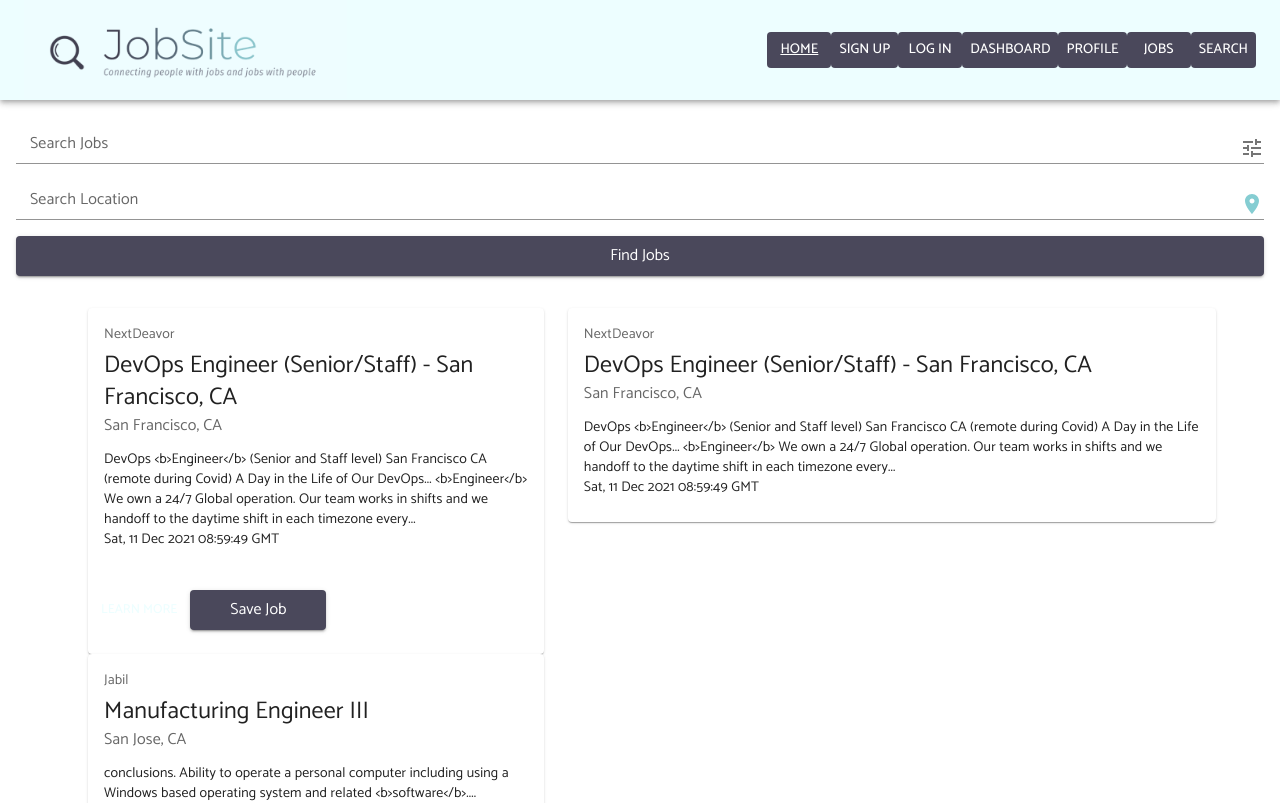
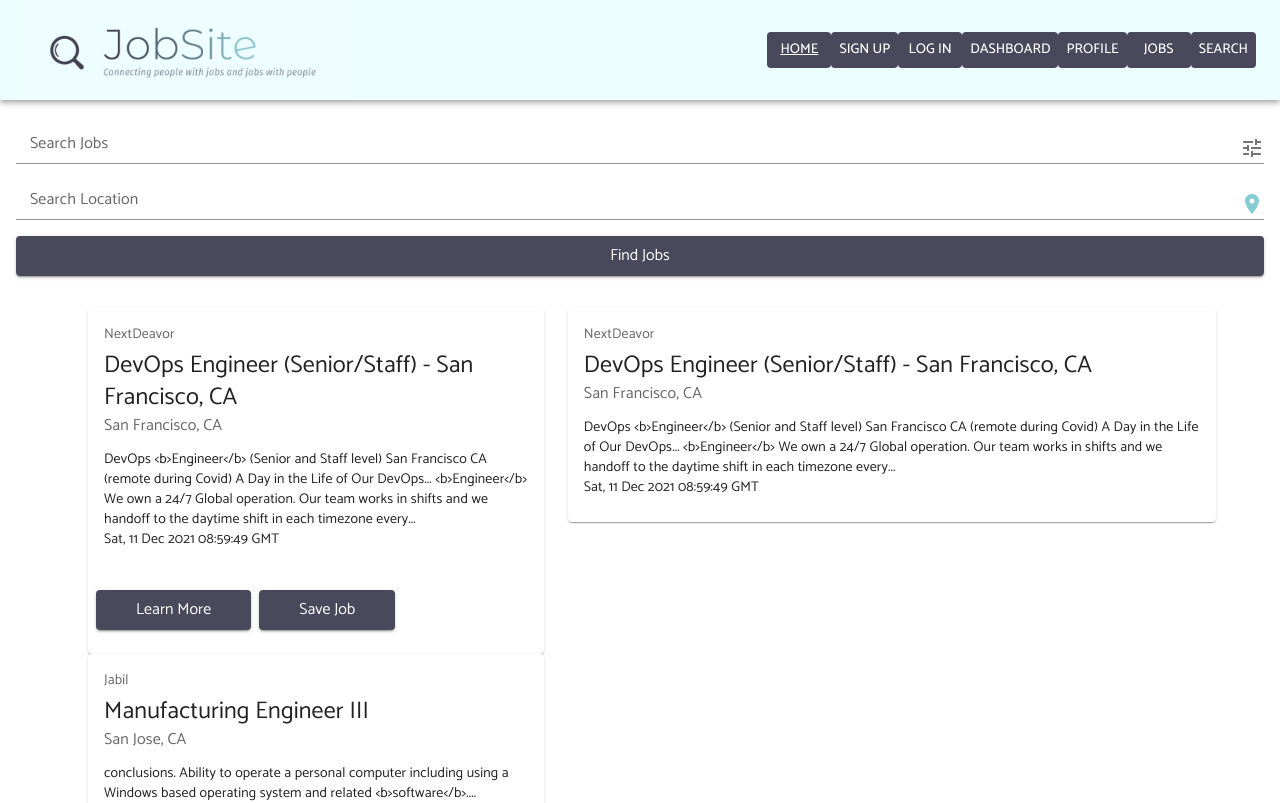
Before and after one commit to PacificDevelopment/JobSite, a React app: page /search in a window 1280 px wide. Shown: the top 803 px of the page. Built offline with nearby package versions, Linux system fonts and the light colour scheme; no server answers.

Commit message:
Refactor Learn More button for appearance

```diff
--- a/src/app/components/JobsList/JobItem.jsx
+++ b/src/app/components/JobsList/JobItem.jsx
@@ -6,6 +6,7 @@ import CardActions from '@mui/material/CardActions';
 import CardContent from '@mui/material/CardContent';
 import Typography from '@mui/material/Typography';
 import SaveJobButton from '../SaveJobButton/SaveJobButton';
+import PrimaryButton from '../PrimaryButton';
 
 const JobItem = (props) => {
   const [displayToggle, setDisplayToggle] = useState(true);
@@ -41,7 +42,7 @@ const JobItem = (props) => {
         </Typography>
       </CardContent>
       <CardActions>
-        <Button size="small" onClick={(e) => { jobSelect(props.job) }}>Learn More</Button>
+        <PrimaryButton text="Learn More" onClick={(e) => { jobSelect(props.job) }} />
         <SaveJobButton job={props.job} />
       </CardActions>
     </Card>
```
